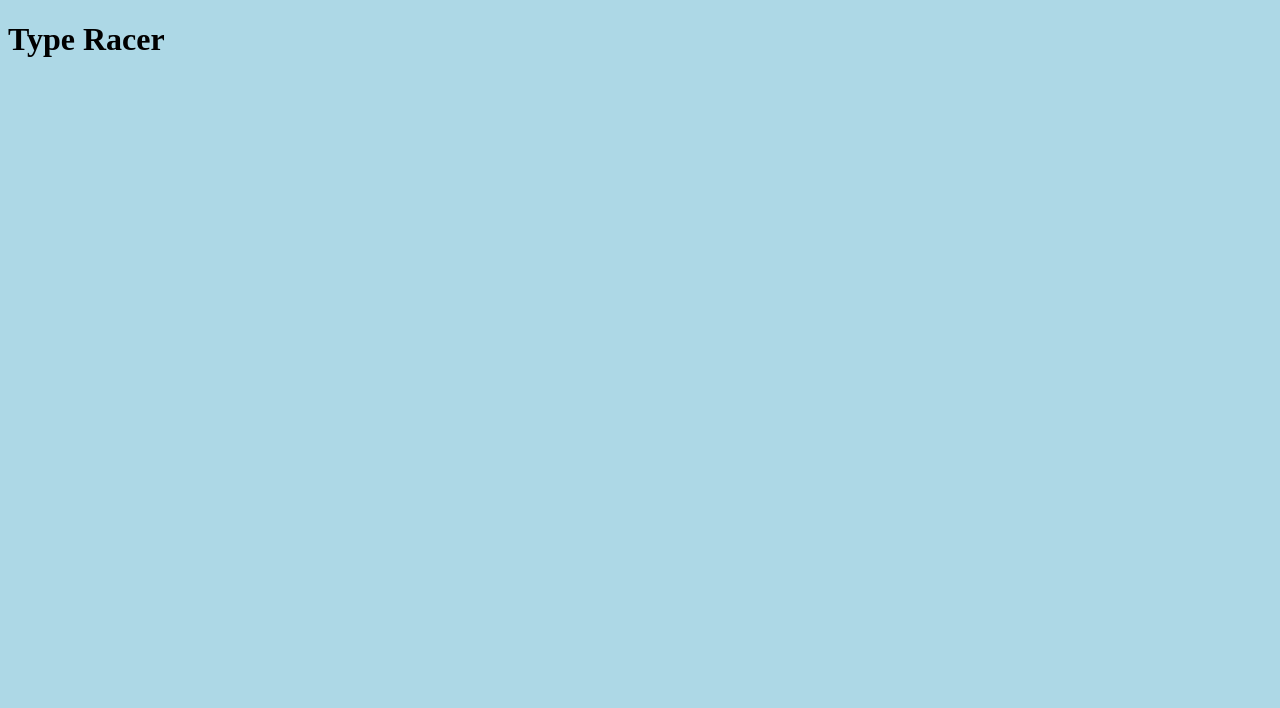
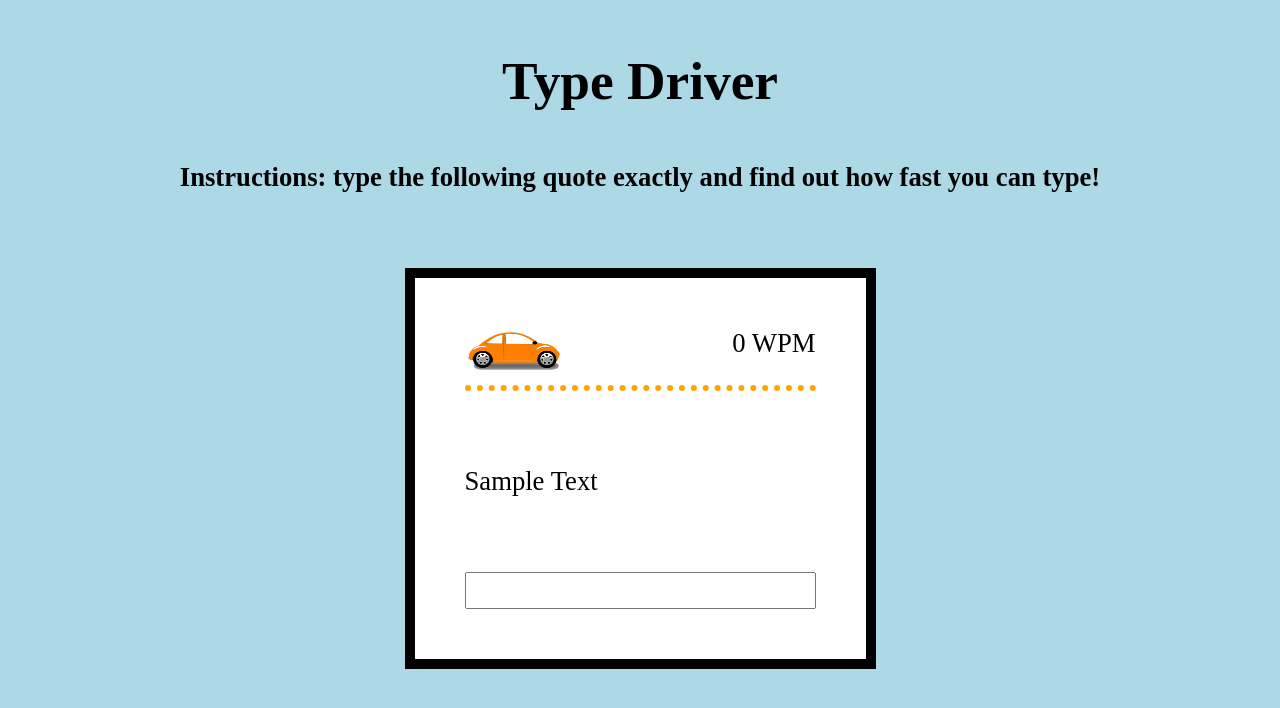
Before and after one commit to RaymonQu/typedrive, a plain HTML site: page index.html in a window 1280 px wide. Drawn offline with Linux system fonts and the light colour scheme.

Commit message:
before javascript

```diff
--- a/index.html
+++ b/index.html
@@ -10,7 +10,15 @@
 <script src="raceScript.js"></script>
 <body>
 
-    <h1>Type Racer</h1>
+    <h1>Type Driver</h1>
+    <h2>Instructions: type the following quote exactly and find out how fast you can type!</h2>
+    <div class="typeBox">
+        <div id="carNWords">
+            <img id="car" src="images/car.png" alt="carpic"> <span id="WPM">0 WPM</span>
+        </div>
+        <p id="quoteToType">Sample Text</p>
+        <input type="text">
+    </div>
 
 </body>
 </html>
--- a/style.css
+++ b/style.css
@@ -3,6 +3,48 @@ body{
     font-family: 'Times New Roman', Times, serif;
 }
 
-h1{
+h1, h2{
+    text-align: center;
+    margin-top: 50px;
+    font-size: 40pt;
+}
 
+h2{
+    font-size: 20pt;
 }
+
+#car{
+    width: 100px;
+    height: 50px;
+}
+
+.typeBox{
+    background-color: white;
+    border: solid black 10px;
+    display: flex;
+    flex-direction: column;
+    justify-self: center;
+    margin-left: 100px;
+    margin-right: 100px;
+    margin-top: 75px;
+}
+
+.typeBox>*{
+    margin: 50px;
+    font-size: 20pt;
+}
+
+#WPM{
+    text-align: center;
+    float: right;
+}
+
+#quoteToType{
+    margin-top: 25px;
+    margin-bottom: 25px;
+    word-wrap: break-word;
+}
+
+#carNWords{
+    border-bottom: dotted orange 6px;
+}
```
Also changed, not shown: images/car.png (added).
